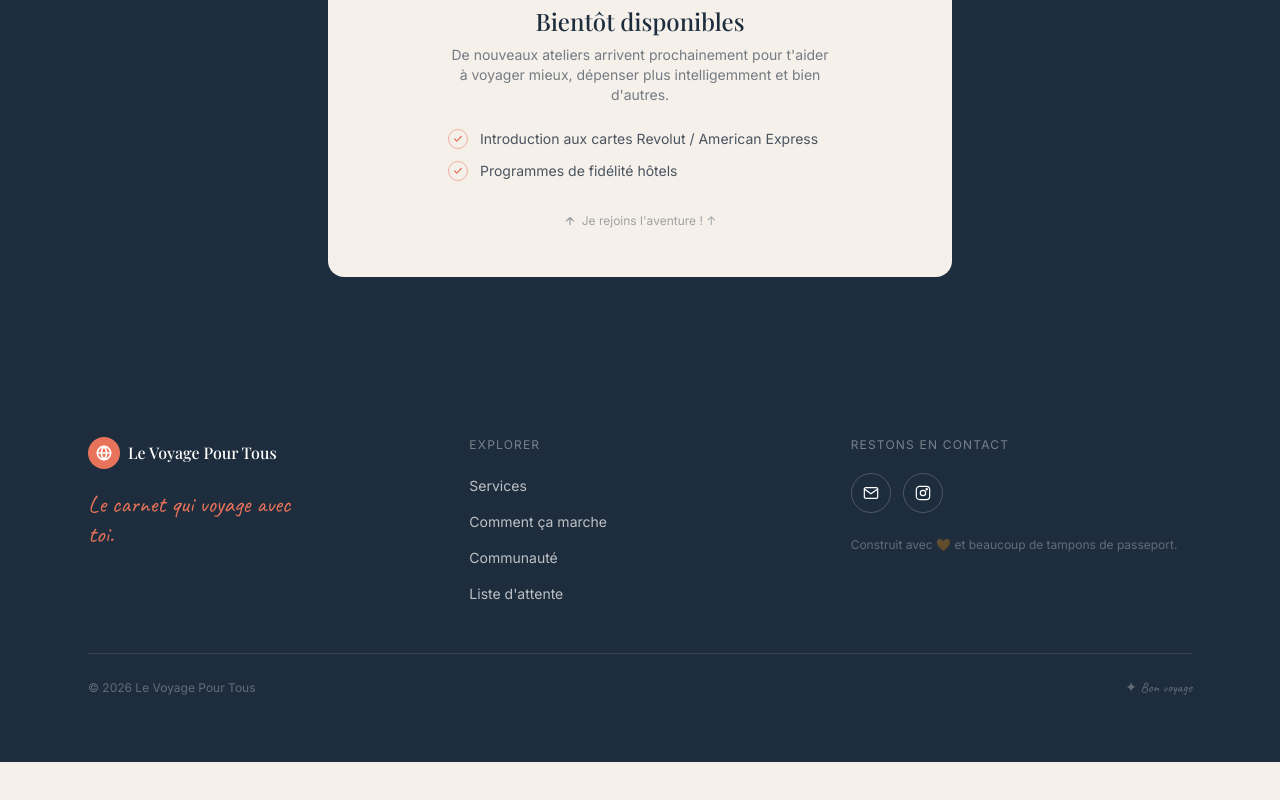
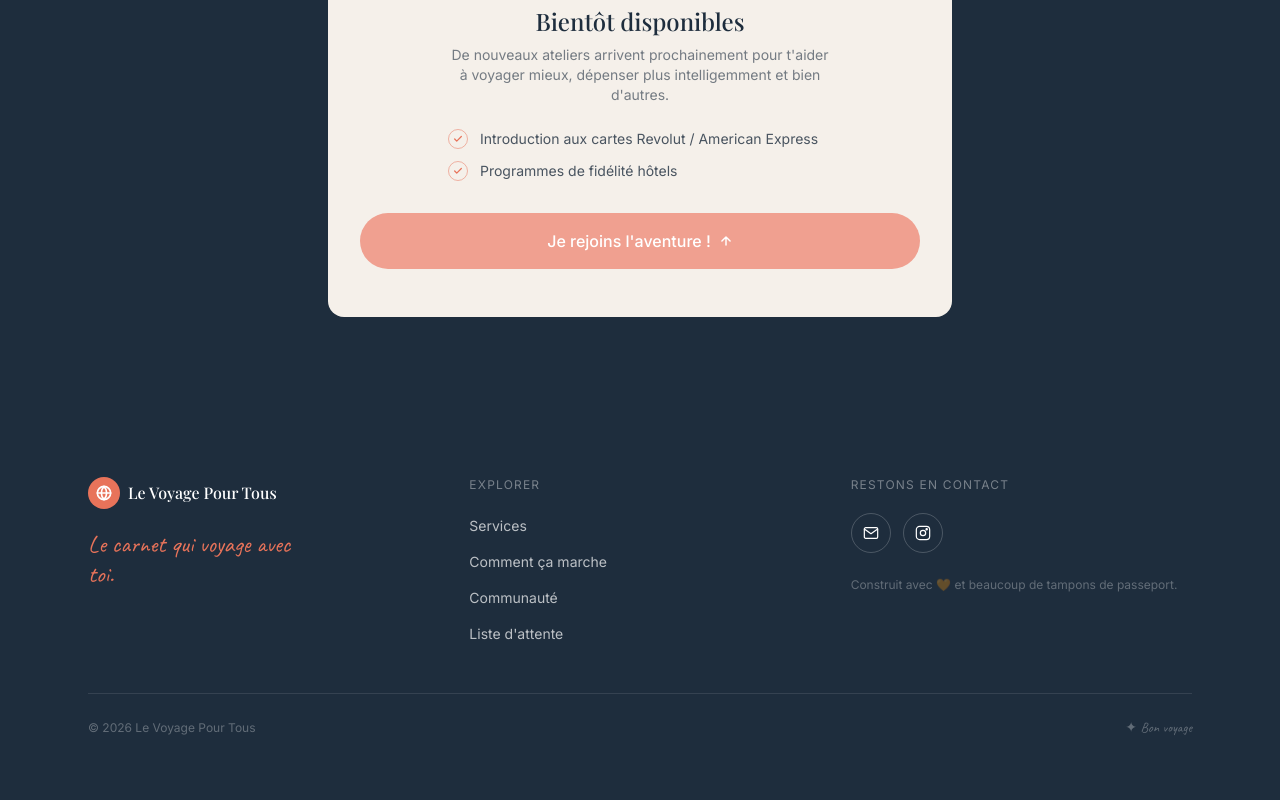
Before and after one commit to ganserecoulibaly/LVPTLanding, a React (Vite) app: page / in a window 1280 px wide. Shown: the part 5810-6610 px from the top of the page. Before the commit the page ends 6572 px from the top, so only its background shows below. Built offline with nearby package versions, Linux system fonts and the light colour scheme; a web font is replaced by a local one.

Commit message:
Update WaitlistForm.jsx
Update WaitlistForm.jsx

```diff
--- a/src/components/WaitlistForm.jsx
+++ b/src/components/WaitlistForm.jsx
@@ -34,18 +34,16 @@ export default function WaitlistForm() {
                 </li>
               ))}
             </ul>
-            <div className="flex justify-center">
             <button
               type="button"
               onClick={() => window.scrollTo({ top: 0, behavior: 'smooth' })}
-                className="flex items-center gap-1.5 font-sans text-navy/40 text-xs hover:text-coral transition-colors duration-200"
+              className="w-full bg-coral-light hover:bg-coral text-white font-sans font-medium py-4 rounded-full transition-colors duration-200 flex items-center justify-center gap-2 mt-2"
             >
-                <svg width="12" height="12" viewBox="0 0 24 24" fill="none" stroke="currentColor" strokeWidth="2.5" strokeLinecap="round" strokeLinejoin="round">
+              Je rejoins l'aventure !
+              <svg width="14" height="14" viewBox="0 0 24 24" fill="none" stroke="currentColor" strokeWidth="2.5" strokeLinecap="round" strokeLinejoin="round">
                 <path d="M12 19V5M5 12l7-7 7 7"/>
               </svg>
-                Je rejoins l'aventure ! ↑
             </button>
-            </div>
           </div>
         </div>
       </div>
```
Lines whose indentation alone changed are shown as unchanged.
